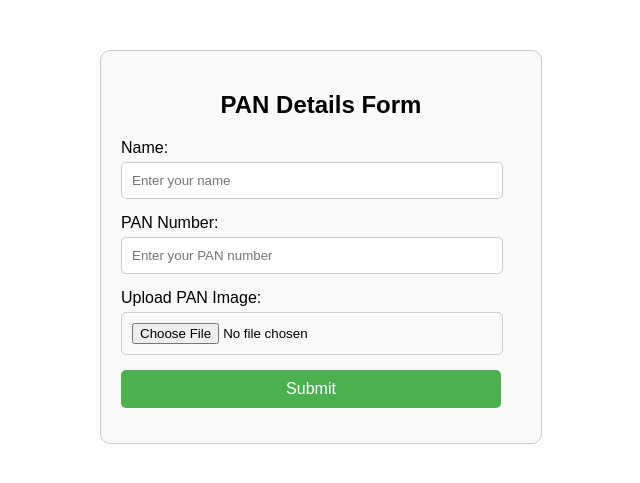
After one commit to gopikatg379/flowerapp, a Django app: page /pandetails in a window 1280 px wide. The commit adds this page. Shown: the top 483 px of the page, without its empty margins (319-959 px from the left). Run offline with Django 5.2, Linux system fonts and the light colour scheme.

Commit message:
modified myprofile page and add pan details form

```diff
--- a/flowerapp/urls.py
+++ b/flowerapp/urls.py
@@ -16,5 +16,6 @@ urlpatterns = [
     path('editemail', views.edit_email,name="editemail"),
     path('editname', views.edit_name, name="editname"),
     path('editaddress', views.edit_address, name="editaddress"),
-    path('deleteaccount', views.delete_account)
+    path('deleteaccount', views.delete_account),
+    path('pandetails', views.pan_details)
 ]
--- a/flowerapp/views.py
+++ b/flowerapp/views.py
@@ -1,5 +1,5 @@
 from django.shortcuts import render, redirect
-from flowerapp.models import Flower, AddCart, UserRegister
+from flowerapp.models import Flower, AddCart, UserRegister, PanUser
 
 
 # Create your views here.
@@ -179,3 +179,14 @@ def delete_account(request):
         user_obj = UserRegister.objects.get(user_name=user_name)
         user_obj.delete()
         return redirect('/')
+
+
+def pan_details(request):
+    if request.method == "POST":
+        pan_obj = PanUser()
+        pan_obj.name = request.POST.get('name')
+        pan_obj.pan_number = request.POST.get('pan_number')
+        pan_obj.pan_image = request.POST.get('pan_image')
+        pan_obj.save()
+        return redirect('/myprofile')
+    return render(request, 'pandetails.html')
--- a/templates/myprofile.html
+++ b/templates/myprofile.html
@@ -159,7 +159,7 @@ body {
         <div class="sidebar">
             <div class="profile">
                 <img src="{{data.image.url}}"><span class="edit-icon"><a href="/editimage"> <ion-icon name="create-outline"></ion-icon></a></span>
-                <p>{{data.user_name}}</p>
+                <p>{{data.name}}</p>
             </div>
             <ul class="menu">
                 <li><a href="#">MY ORDERS</a></li>
@@ -168,7 +168,7 @@ body {
                     <ul>
                         <li><a href="/myprofile">Profile Information</a></li>
                         <li><a href="#">Manage Addresses</a></li>
-                        <li><a href="#">PAN Card Information</a></li>
+                        <li><a href="/pandetails">PAN Card Information</a></li>
                     </ul>
                 </li>
                 <li>
@@ -179,7 +179,7 @@ body {
                         <li><a href="#">Saved Cards</a></li>
                     </ul>
                 </li>
-                <li><a href="#">MY STUFF</a></li>
+                <li><a href="/logout"><ion-icon name="power-outline"></ion-icon>&nbsp;Logout</a></li>
             </ul>
         </div>
         <div class="content">
--- /dev/null
+++ b/templates/pandetails.html
@@ -0,0 +1,78 @@
+<!DOCTYPE html>
+<html lang="en">
+<head>
+    <meta charset="UTF-8">
+    <meta name="viewport" content="width=device-width, initial-scale=1.0">
+    <title>PAN Details Form</title>
+    <style>
+        body {
+            font-family: Arial, sans-serif;
+            margin: 50px;
+        }
+        .form-container {
+            max-width: 400px;
+            margin: auto;
+            padding: 20px;
+            border: 1px solid #ccc;
+            border-radius: 10px;
+            background-color: #f9f9f9;
+        }
+        .form-container h2 {
+            text-align: center;
+            margin-bottom: 20px;
+        }
+        .form-group {
+            margin-bottom: 15px;
+        }
+        .form-group label {
+            display: block;
+            margin-bottom: 5px;
+        }
+        .form-group input[type="text"],
+        .form-group input[type="file"] {
+            width: 90%;
+            padding: 10px;
+            border: 1px solid #ccc;
+            border-radius: 5px;
+        }
+        .form-group input[type="submit"] {
+            width: 95%;
+            padding: 10px;
+            background-color: #4CAF50;
+            color: white;
+            border: none;
+            border-radius: 5px;
+            cursor: pointer;
+            font-size: 16px;
+        }
+        .form-group input[type="submit"]:hover {
+            background-color: #45a049;
+        }
+    </style>
+</head>
+<body>
+
+<div class="form-container">
+    <h2>PAN Details Form</h2>
+    <form method="POST">
+        {% csrf_token %}
+        <div class="form-group">
+            <label for="name">Name:</label>
+            <input type="text" id="name" name="name" placeholder="Enter your name" required>
+        </div>
+        <div class="form-group">
+            <label for="pan-number">PAN Number:</label>
+            <input type="text" id="pan-number" name="pan_number" placeholder="Enter your PAN number" required>
+        </div>
+        <div class="form-group">
+            <label for="pan-image">Upload PAN Image:</label>
+            <input type="file" id="pan-image" name="pan_image" accept="image/*" required>
+        </div>
+        <div class="form-group">
+            <input type="submit" value="Submit">
+        </div>
+    </form>
+</div>
+
+</body>
+</html>
```
Also changed, not shown: flowerapp/models.py (+11 -5 lines), flowerapp/migrations/0009_panuser.py (added).
